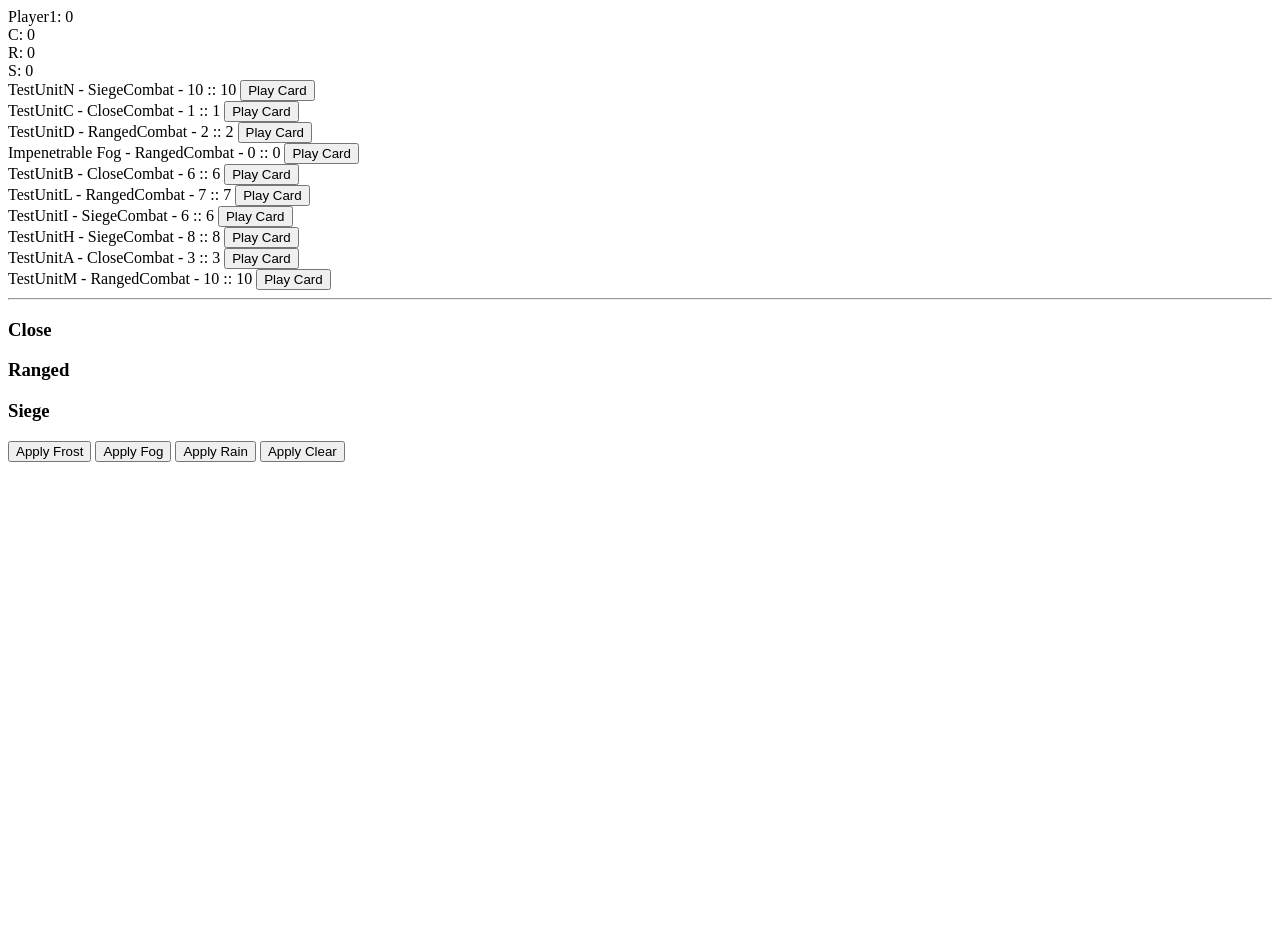
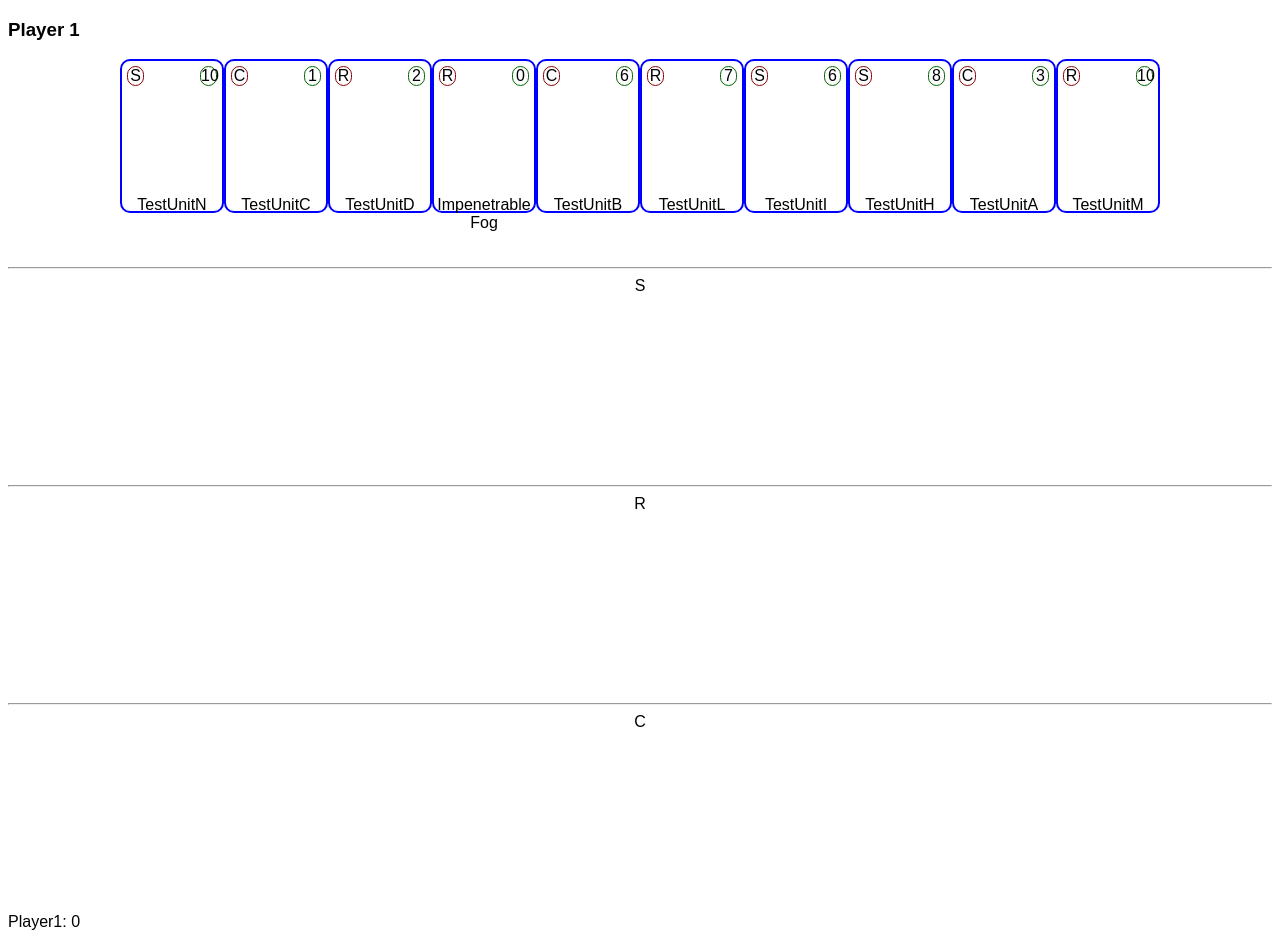
Before and after one commit to PZDuck/gwent, a plain HTML site: page index.html in a window 1280 px wide. Shown: the top 930 px of the page. Before the commit the page ends 800 px from the top, so only its background shows below. Drawn offline with nearby package versions, Linux system fonts and the light colour scheme.

Commit message:
Start of UI

```diff
--- a/gwent.css
+++ b/gwent.css
@@ -0,0 +1,50 @@
+body {
+    font-family: Arial;
+}
+.TheHand, .Row {
+    position: relative;
+    width: 100%;
+    height: 200px;
+    text-align: center;
+}
+.GwentCard {
+    position: relative;
+    display: inline-block;
+    width: 100px;
+    height: 150px;
+    border: 2px solid blue;
+    border-radius: 10px;
+}
+.CardName {
+    position: absolute;
+    bottom: 0;
+    width: 100%;
+    height: 15px;
+    text-align: center;
+}
+.CardRow {
+    position: absolute;
+    top: 5px;
+    left: 5px;
+    width: 15px;
+    border: 1px solid darkred;
+    border-radius: 50px;
+}
+.CardPower {
+    position: absolute;
+    top: 5px;
+    right: 5px;
+    width: 15px;
+    border: 1px solid darkgreen;
+    border-radius: 50px;
+}
+.Horn {
+    position: relative;
+    width: 20%;
+    display: inline-block;
+}
+.Cards {
+    position: relative;
+    width: 80%;
+    display: inline-block;
+}
--- a/gwent.js
+++ b/gwent.js
@@ -11,6 +11,16 @@ function GwentCard(type, name, row, base_power, hero) {
     this.base_power = base_power;
     this.display_power = base_power;
     this.hero = hero;
+    this.display_row = function() {
+        switch(this.row) {
+            case 'CloseCombat':
+                return 'C';
+            case 'RangedCombat':
+                return 'R';
+            case 'SiegeCombat':
+                return 'S';
+        }
+    }
 }
 
 function GwentGame(player1, player2) {
@@ -48,7 +58,7 @@ function GwentPlayer(deck) {
     this.Deck = deck;
     this.Hand = [];
     this.Discard = [];
-    this.Board = {CloseCombat: [], RangedCombat: [], SiegeCombat: []};
+    this.Board = {CloseCombat: {CommandHorn: false, Cards: []}, RangedCombat: {CommandHorn: false, Cards: []}, SiegeCombat: {CommandHorn: false, Cards: []}};
     this.Score = {CloseCombat: 0, RangedCombat: 0, SiegeCombat: 0,
         Total: function() {
             return this.CloseCombat + this.RangedCombat + this.SiegeCombat;
@@ -67,16 +77,16 @@ function GwentPlayer(deck) {
         return gwent_card;
     };
     this.playCard = function(gwent_card) {
-        this.Board[gwent_card.row].push(gwent_card);
+        this.Board[gwent_card.row].Cards.push(gwent_card);
     };
     this.updateScore = function(active_weather_cards) {
         var self = this;
         this.Score.CloseCombat = 0;
-        angular.forEach(this.Board.CloseCombat, function(card) { self.Score.CloseCombat += calculateCardPower(card, active_weather_cards); });
+        angular.forEach(this.Board.CloseCombat.Cards, function(card) { self.Score.CloseCombat += calculateCardPower(card, active_weather_cards); });
         this.Score.RangedCombat = 0;
-        angular.forEach(this.Board.RangedCombat, function(card) { self.Score.RangedCombat += calculateCardPower(card, active_weather_cards); });
+        angular.forEach(this.Board.RangedCombat.Cards, function(card) { self.Score.RangedCombat += calculateCardPower(card, active_weather_cards); });
         this.Score.SiegeCombat = 0;
-        angular.forEach(this.Board.SiegeCombat, function(card) { self.Score.SiegeCombat += calculateCardPower(card, active_weather_cards); });
+        angular.forEach(this.Board.SiegeCombat.Cards, function(card) { self.Score.SiegeCombat += calculateCardPower(card, active_weather_cards); });
     };
     function calculateCardPower(gwent_card, active_weather_cards) {
         var power = gwent_card.base_power;
--- a/index.html
+++ b/index.html
@@ -5,10 +5,55 @@
         <title>Gwent</title>
         <script type="application/javascript" src="https://ajax.googleapis.com/ajax/libs/angularjs/1.5.0/angular.min.js"></script>
         <script type="application/javascript" src="gwent.js"></script>
-        <link type="text/css" href="gwent.css" />
+        <link type="text/css" rel="stylesheet" href="gwent.css" />
     </head>
     <body>
         <div ng-app='myApp' ng-controller="MyCtrl">
+            <div class="Player Player1">
+                <h3>Player 1</h3>
+                <div class="TheHand">
+                    <div class="GwentCard" ng-repeat='(id, card) in GwentGame.GwentBoard.Players[0].Hand' ng-click="GwentGame.GwentBoard.playCard(0, id)">
+                        <div class="CardName">{{card.name}}</div>
+                        <div class="CardRow">{{card.display_row()}}</div>
+                        <div class="CardPower">{{card.display_power}}</div>
+                    </div>
+                </div>
+                <hr />
+                <div class="TheBoard">
+                    <div class="Row SiegeRow">
+                        <div class="Horn">S</div>
+                        <div class="Cards">
+                            <div class="GwentCard" ng-repeat='(id, card) in GwentGame.GwentBoard.Players[0].Board.SiegeCombat.Cards'>
+                                <div class="CardName">{{card.name}}</div>
+                                <div class="CardRow">{{card.display_row()}}</div>
+                                <div class="CardPower">{{card.display_power}}</div>
+                            </div>
+                        </div>
+                    </div>
+                    <hr />
+                    <div class="Row RangedRow">
+                        <div class="Horn">R</div>
+                        <div class="Cards">
+                            <div class="GwentCard" ng-repeat='(id, card) in GwentGame.GwentBoard.Players[0].Board.RangedCombat.Cards'>
+                                <div class="CardName">{{card.name}}</div>
+                                <div class="CardRow">{{card.display_row()}}</div>
+                                <div class="CardPower">{{card.display_power}}</div>
+                            </div>
+                        </div>
+                    </div>
+                    <hr />
+                    <div class="Row CloseRow">
+                        <div class="Horn">C</div>
+                        <div class="Cards">
+                            <div class="GwentCard" ng-repeat='(id, card) in GwentGame.GwentBoard.Players[0].Board.CloseCombat.Cards'>
+                                <div class="CardName">{{card.name}}</div>
+                                <div class="CardRow">{{card.display_row()}}</div>
+                                <div class="CardPower">{{card.display_power}}</div>
+                            </div>
+                        </div>
+                    </div>
+                </div>
+            </div>
             <div>
                 Player1: {{GwentGame.GwentBoard.Players[0].Score.Total()}}<br />
                 C: {{GwentGame.GwentBoard.Players[0].Score.CloseCombat}}<br />
@@ -20,21 +65,17 @@
             </div>
             <hr />
             <h3>Close</h3>
-            <div ng-repeat='(i, card) in GwentGame.GwentBoard.Players[0].Board.CloseCombat'>
+            <div ng-repeat='(i, card) in GwentGame.GwentBoard.Players[0].Board.CloseCombat.Cards'>
                 {{card.name}} - {{card.row}} - {{card.base_power}} :: {{card.display_power}}
             </div>
             <h3>Ranged</h3>
-            <div ng-repeat='(i, card) in GwentGame.GwentBoard.Players[0].Board.RangedCombat'>
+            <div ng-repeat='(i, card) in GwentGame.GwentBoard.Players[0].Board.RangedCombat.Cards'>
                 {{card.name}} - {{card.row}} - {{card.base_power}} :: {{card.display_power}}
             </div>
             <h3>Siege</h3>
-            <div ng-repeat='(i, card) in GwentGame.GwentBoard.Players[0].Board.SiegeCombat'>
+            <div ng-repeat='(i, card) in GwentGame.GwentBoard.Players[0].Board.SiegeCombat.Cards'>
                 {{card.name}} - {{card.row}} - {{card.base_power}} :: {{card.display_power}}
             </div>
-            <button ng-click='applyWeather("CloseCombat");'>Apply Frost</button>
-            <button ng-click='applyWeather("RangedCombat");'>Apply Fog</button>
-            <button ng-click='applyWeather("SiegeCombat");'>Apply Rain</button>
-            <button ng-click='applyWeather("Clear");'>Apply Clear</button>
         </div>
 
     </body>
```
